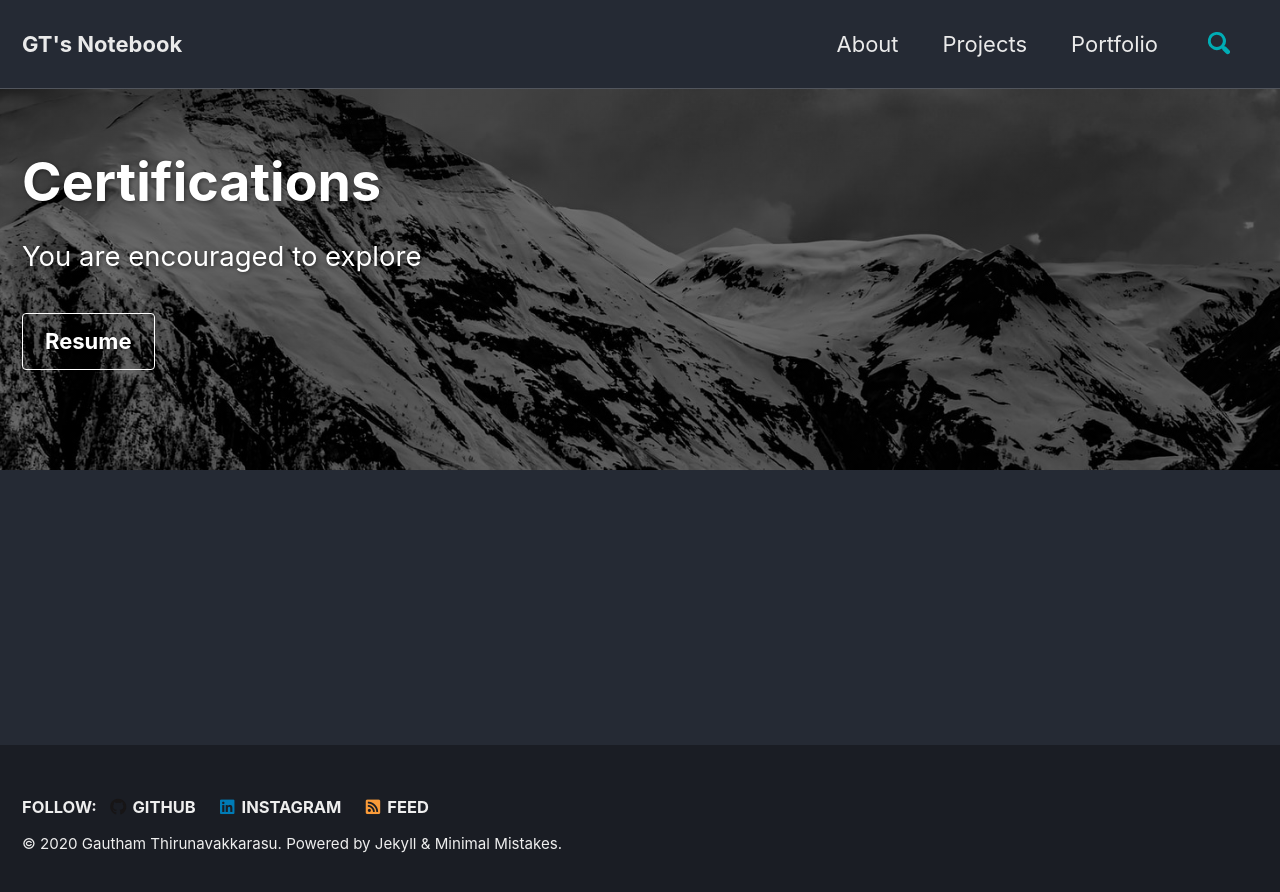
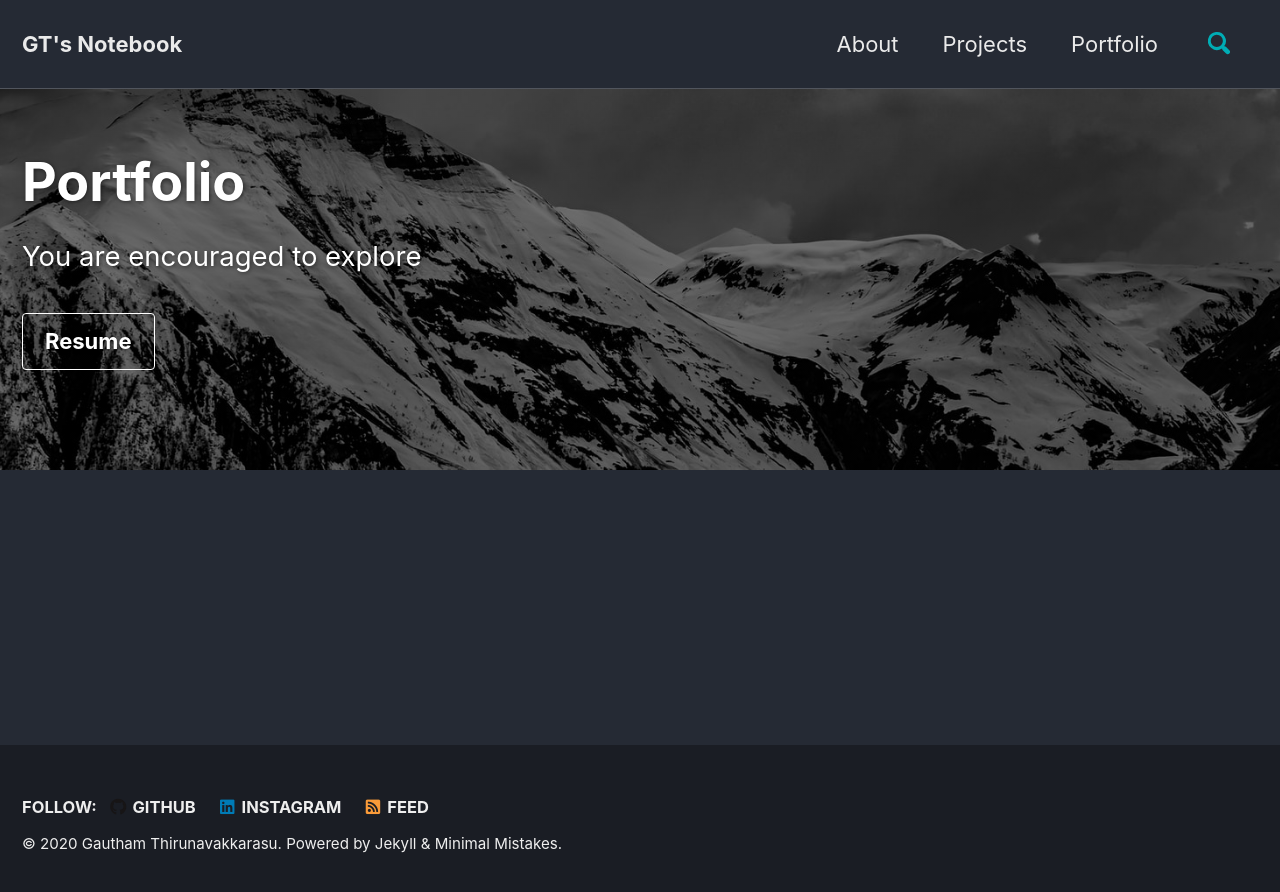
Before and after one commit to thgautham/th-gautham.github.io, a Jekyll site: the page built from _pages/portfolio2.md, in a window 1280 px wide. Shown: the top 892 px of the page. Built offline with Jekyll 4.4.1, drawn with Linux system fonts in a browser that asks for light colours; cached includes are drawn as plain includes; part of the change alters nothing that is shown.

```diff
--- a/_pages/portfolio2.md
+++ b/_pages/portfolio2.md
@@ -1,5 +1,5 @@
 ---
-title: "Certifications"
+title: "Portfolio"
 layout: splash
 permalink: /splash-page/
 header:
@@ -12,8 +12,8 @@ header:
 excerpt: "You are encouraged to explore"
 intro:
   -excerpt: "The discussions here are generally non-technical; for more research details, related information can be found in my resume."
-feature_row2:
-  - image_path: /images/chip-image.jpg
+feature_row:
+  - image_path: /images/conc-plot-1m.jpg
     alt: "Predictive modeling"
     title: "Predictive Modeling"
     excerpt: 'Air Flow Pattern and Path Flow Simulation of Airborne Particulate Contaminants in a High-Density Data Center Utilizing Airside Economization '
```
